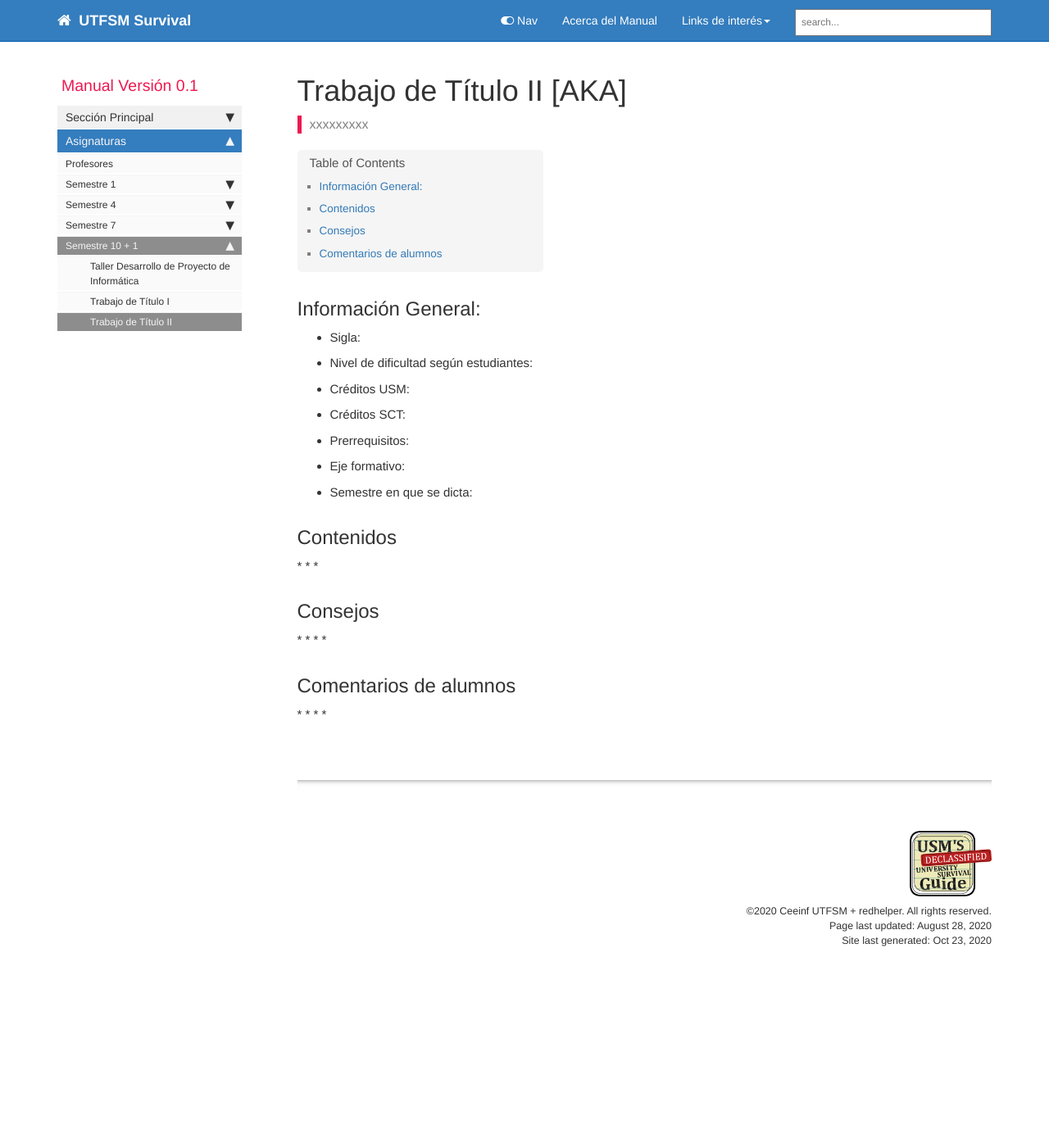
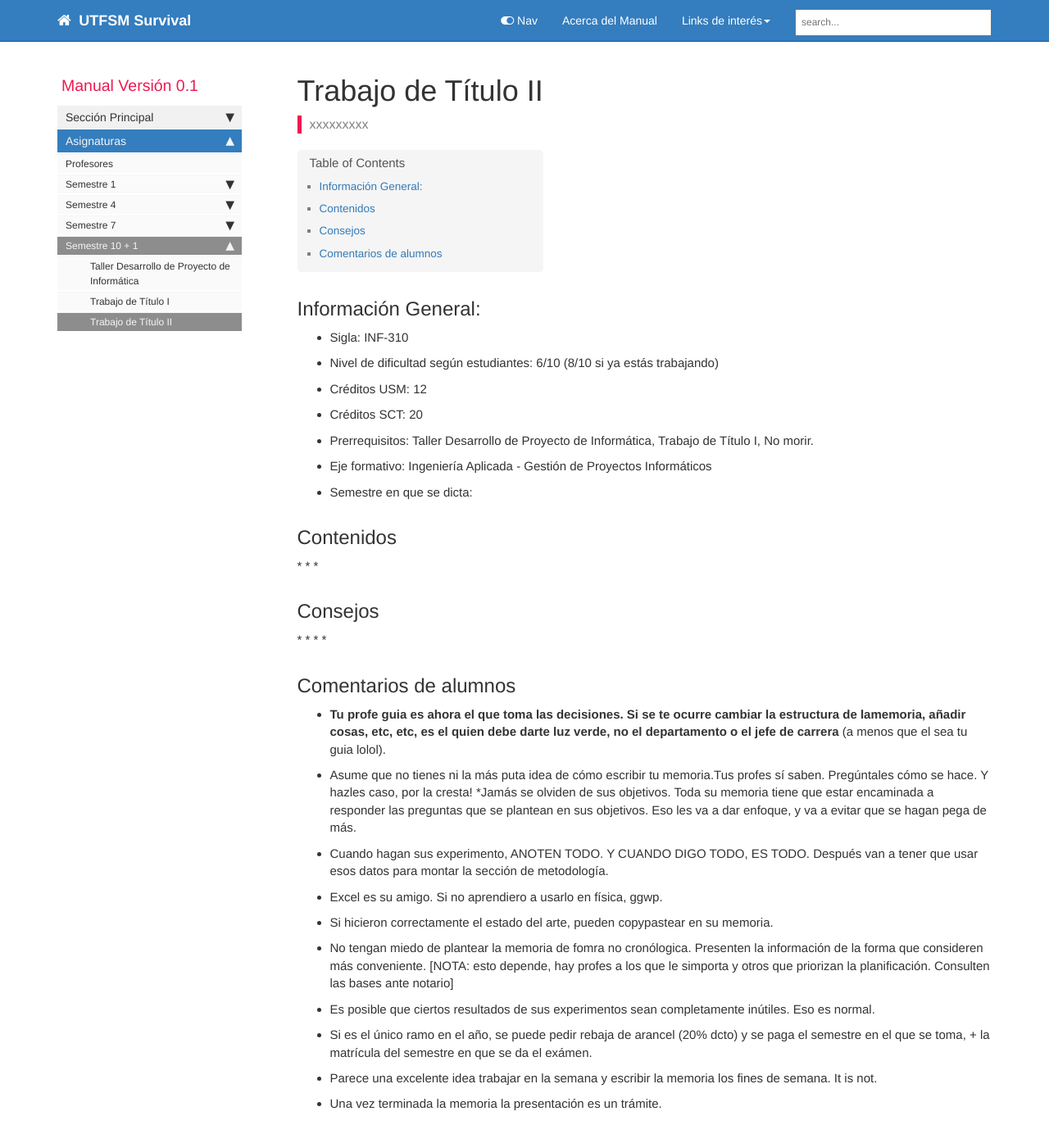
Before and after one commit to CEEINF-UTFSM/utfsm-survival-guide, a Jekyll site: the page built from pages/semestre-10/semestre10_INF310.md, in a window 1280 px wide and 1400 px high. Shown: the top 1395 px of the window at 82% size. Built offline with Jekyll 4.4.1, drawn with Linux system fonts in a browser that asks for light colours; comment, search, counter and statistics services are not loaded.

Commit message:
Trabajo de titulo 2

```diff
--- a/pages/semestre-10/semestre10_INF310.md
+++ b/pages/semestre-10/semestre10_INF310.md
@@ -1,5 +1,5 @@
 ---
-title: Trabajo de Título II [AKA]
+title: Trabajo de Título II
 keywords:
 last_updated: August 28, 2020
 summary: "xxxxxxxxx"
@@ -10,12 +10,12 @@ folder: semestre-10
 
 
 ## Información General:
-* Sigla:
-* Nivel de dificultad según estudiantes:
-* Créditos USM:
-* Créditos SCT:
-* Prerrequisitos:
-* Eje formativo:
+* Sigla: INF-310
+* Nivel de dificultad según estudiantes: 6/10 (8/10 si ya estás trabajando)
+* Créditos USM: 12
+* Créditos SCT: 20
+* Prerrequisitos: Taller Desarrollo de Proyecto de Informática, Trabajo de Título I, No morir.
+* Eje formativo: Ingeniería Aplicada - Gestión de Proyectos Informáticos
 * Semestre en que se dicta:
 
 
@@ -35,10 +35,17 @@ folder: semestre-10
 
 ## Comentarios de alumnos
 
-*
-*
-*
-*
+* **Tu profe guia es ahora el que toma las decisiones. Si se te ocurre cambiar la estructura de lamemoria, añadir cosas, etc, etc, es el quien debe darte luz verde, no el departamento o el jefe de carrera** (a menos que el sea tu guia lolol).
+* Asume que no tienes ni la más puta idea de cómo escribir tu memoria.Tus profes sí saben. Pregúntales cómo se hace. Y hazles caso, por la cresta!
+*Jamás se olviden de sus objetivos. Toda su memoria tiene que estar encaminada a responder las preguntas que se plantean en sus objetivos. Eso les va a dar enfoque, y va a evitar que se hagan pega de más.
+* Cuando hagan sus experimento, ANOTEN TODO. Y CUANDO DIGO TODO, ES TODO. Después van a tener que usar esos datos para montar la sección de metodología.
+* Excel es su amigo. Si no aprendiero a usarlo en física, ggwp.
+* Si hicieron correctamente el estado del arte, pueden copypastear en su memoria.
+* No tengan miedo de plantear la memoria de fomra no cronólogica. Presenten la información de la forma que consideren más conveniente. \[NOTA: esto depende, hay profes a los que le simporta y otros que priorizan la planificación. Consulten las bases ante notario\]
+* Es posible que ciertos resultados de sus experimentos sean completamente inútiles. Eso es normal.
+* Si es el único ramo en el año, se puede pedir rebaja de arancel (20% dcto) y se paga el semestre en el que se toma, + la matrícula del semestre en que se da el exámen.
+* Parece una excelente idea trabajar en la semana y escribir la memoria los fines de semana. It is not.
+* Una vez terminada la memoria la presentación es un trámite.
 
 
 [1]: https://www.com
```
